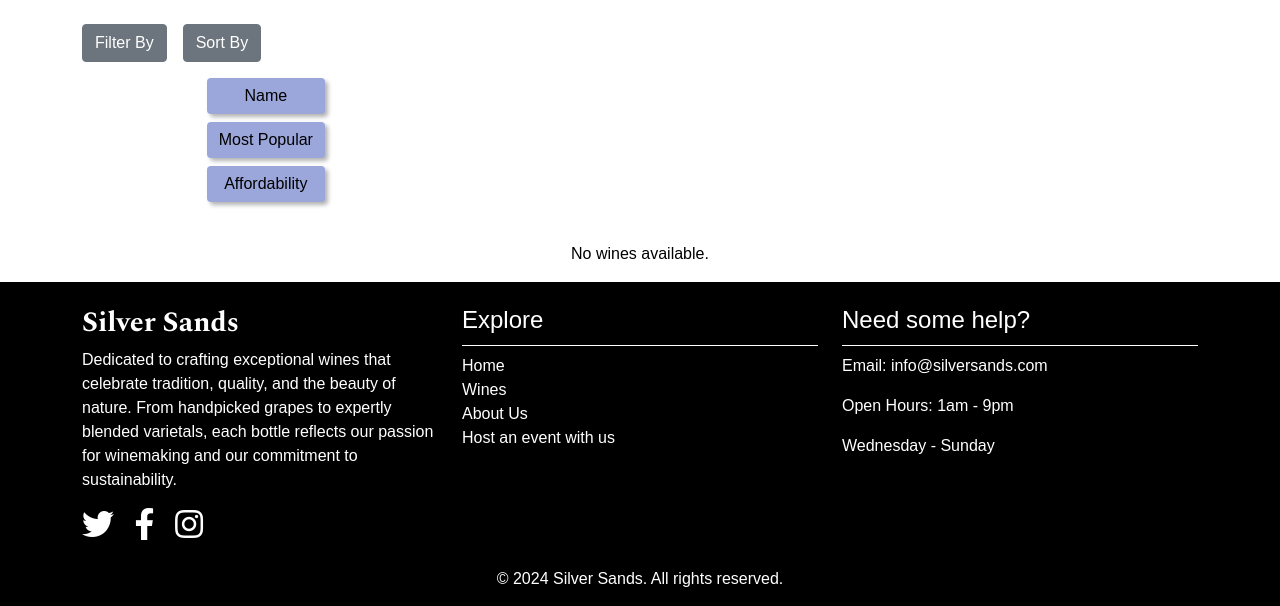
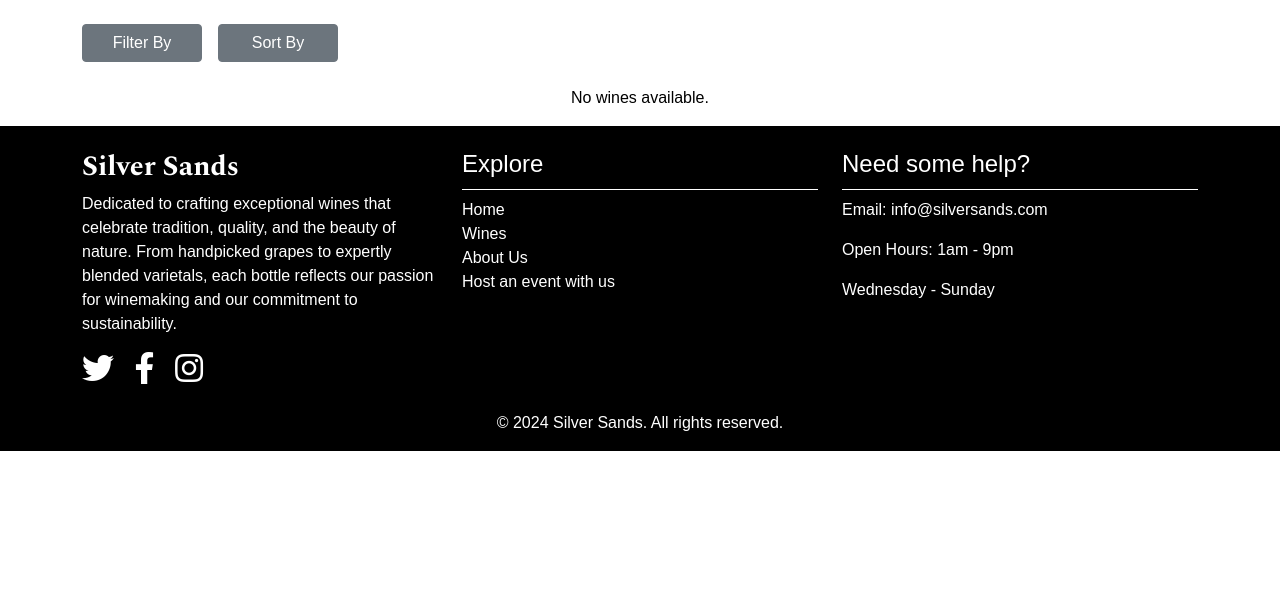
Before and after one commit to AlvaLind/project-5-silver-sands, a Django app: page /products in a window 1280 px wide. Shown: the part 160-766 px from the top of the page. Run offline with Django 5.2, Linux system fonts and the light colour scheme; data that the repository does not hold is empty; some libraries are stand-ins or nearby versions.

Commit message:
Add styles to the sort by button

```diff
--- a/static/css/styles.css
+++ b/static/css/styles.css
@@ -165,6 +165,29 @@ footer a:hover {
     display: block;
 }
 
+.sort-dropdown-content{
+    display: none;
+    position: absolute;
+    background-color: #f9f9f9;
+    min-width: 200px;
+    box-shadow: 0px 8px 16px 0px rgba(0,0,0,0.2);
+    z-index: 1;
+}
+
+/* Show dropdown content when dropdown is hovered */
+.dropdown-content.show {
+    display: block;
+}
+
+.sort-dropdown-content.show {
+    display: block;
+}
+
+.dropdown-btn {
+    width: 120px;
+}
+
+
 /* Styles for larger screens */
 @media (min-width: 992px) {
     .index-header .logo {
```
